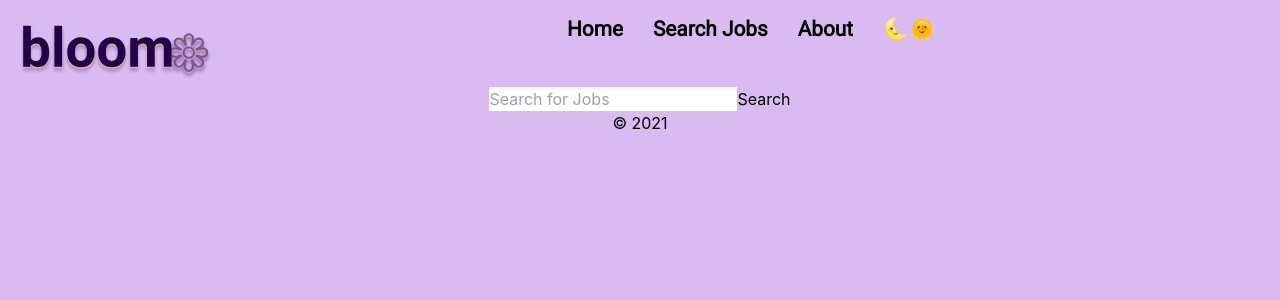
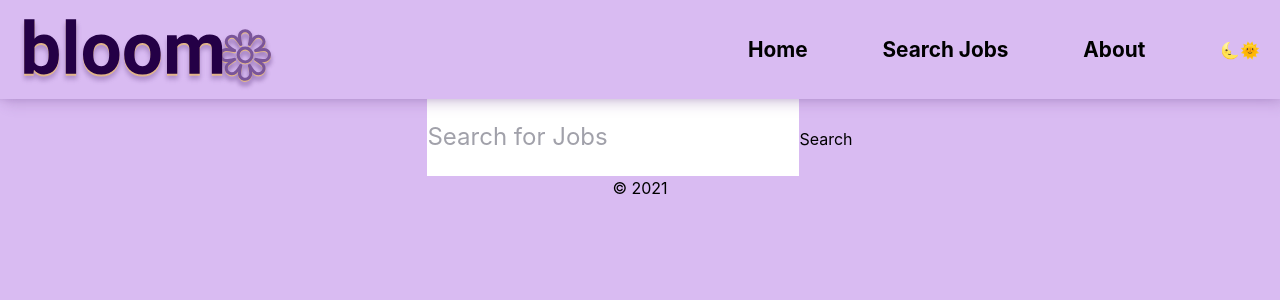
Before and after one commit to Avixph/project-bloom, a React (Create React App) app: page /search in a window 1280 px wide. Shown: the top 300 px of the page. Built offline with nearby package versions, Linux system fonts and the light colour scheme.

Commit message:
Styled Header, Footer, and Joblist

```diff
--- a/src/styles/componentStyles/Footer.css
+++ b/src/styles/componentStyles/Footer.css
@@ -1,4 +1,4 @@
-@import url("https://fonts.googleapis.com/css2?family=Lato&family=Roboto&display=swap");
+/* @import url("https://fonts.googleapis.com/css2?family=Lato&family=Roboto&display=swap"); */
 
 :root {
   --isabelline: #f9f6f2;
@@ -18,12 +18,13 @@
   --text-shadow: 2px 2px 3px rgba(rgba(0, 0, 0, 0.4)), -1px -1px 3px #fff;
 }
 
+/*
 .footerArea {
-  position: -webkit-sticky; /* Safari */
+  position: -webkit-sticky; Safari
   position: sticky;
   bottom: 0;
   padding: 14px 0 5px;
-  text-align: center;
+
   background: var(--mauve);
   box-shadow: var(--lm-footer-shadow);
   border-top: 2px var(--deep-champagne);
@@ -32,4 +33,43 @@
   font-size: 0.75rem;
   color: var(--fourth-color);
   font-weight: 800;
+  text-align: center;
 }
+*/
+
+
+
+/* below is my css code-------------------- */
+
+/* Extra small devices (phones, 600px and down) */
+@media only screen and (max-width: 600px) {}
+
+
+/* Small devices (portrait tablets and large phones, 600px and up) */
+@media only screen and (min-width: 600px) {
+  .footerArea {
+    text-align: center;
+    overflow: hidden;
+    position: fixed;
+    width: 100%;
+    bottom: 0;
+    background-color: var(--mauve);
+    border-top: var(--deep-champagne) solid 2px;
+  }
+
+
+}
+
+/* Medium devices (landscape tablets, 768px and up) */
+@media only screen and (min-width: 768px) {}
+
+/* Large devices (laptops/desktops, 882px and up) */
+@media only screen and (min-width: 882px) {}
+
+
+/* Extra large devices (large laptops and desktops, 1200px and up) */
+@media only screen and (min-width: 1200px) {}
+
+
+/* Extra large devices (large laptops and desktops, 1300px and up) */
+@media only screen and (min-width: 1400px) {}
--- a/src/styles/componentStyles/Header.css
+++ b/src/styles/componentStyles/Header.css
@@ -1,4 +1,4 @@
-@import url("https://fonts.googleapis.com/css2?family=Lato&family=Roboto&display=swap");
+/* @import url("https://fonts.googleapis.com/css2?family=Lato&family=Roboto&display=swap"); */
 
 :root {
   --isabelline: #f9f6f2;
@@ -18,36 +18,36 @@
   --text-shadow: 2px 2px 3px rgba(rgba(0, 0, 0, 0.4)), -1px -1px 3px #fff;
 }
 
-.headerArea {
+/* .headerArea {
   /* height: 85px; */
-  overflow: hidden;
+  /* overflow: hidden;
   position: -webkit-sticky;
   position: sticky;
   top: -16px;
-  z-index: 1;
+  z-index: 1; */
   /* background-color: var(--mauve); */
   /* box-shadow: var(--lm-header-shadow); */
-}
+/* } */
 
 /* .headerArea::after {
   box-shadow: var(--lm-header-shadow);
 } */
 
-.logo {
+/* .logo {
   padding: 6px 0;
   margin-left: 20px;
   overflow: hidden;
   float: left;
-}
+} */
 
-.headerArea nav {
+/* .headerArea nav {
   justify-content: space-between;
   margin-top: 10px;
   margin-right: 20px;
   padding: 4px 0;
-}
+} */
 
-.headerArea nav ul li {
+/* .headerArea nav ul li { */
   /* float: right; */
   /* list-style-type: none;
   display: inline-block;
@@ -57,7 +57,7 @@
   margin-left: 30px;
   font-size: 1.3rem;
   font-weight: 800; */
-  display: inline-block;
+  /* display: inline-block;
   list-style-type: none;
   overflow: hidden;
   margin: 0;
@@ -66,7 +66,136 @@
   font-family: var(--title-font);
   font-size: 1.3rem;
   font-weight: 900;
+} */
+/* header nav ul li a {
+  color: var(--fourth-color);
+} */
+
+
+/* My styling code ---------------------------------------- */
+
+/* Extra small devices (phones, 600px and down) */
+@media only screen and (max-width: 600px) {}
+
+
+/* Small devices (portrait tablets and large phones, 600px and up) */
+@media only screen and (min-width: 600px) {
+  body, html {
+    margin: 0;
+  }
+
+  header {
+    overflow: hidden;
+    position: fixed;
+    width: 100%;
+    top: 0;
+    background-color: var(--mauve);
+    box-shadow: var(--lm-header-shadow);
+  }
+
+  .headerContent, nav ul {
+    display: flex;
+    align-items: center;
+    justify-content: space-between;
+
+  }
+
+  .logo {
+    width: 12rem;
+    padding: 6px 0;
+    margin-left: 20px;
+    overflow: hidden;
+  }
+
+  .headerContent nav{
+    width: 32rem;
+    margin-right: 20px;
+  }
+
+  .headerContent nav ul {
+    list-style-type: none;
+  }
+
+  .headerContent ul li a {
+    color: var(--fourth-color);
+    text-decoration: none;
+    font-weight: bolder;
+    font-size: 1.3rem;
+  }
+
+  .headerContent ul li a:hover {
+    color: var(--deep-champagne);
+  }
+
+  .searchField {
+    display: flex;
+    flex-direction: column;
+    align-items: center;
+    margin-top: 15%;
+  }
+
+  .searchField input {
+    border-radius: 10px;
+    border: 2px solid var(--deep-champagne);
+    outline: none;
+    line-height: 2;
+    padding: 0 7%;
+    font-size: 1.2rem;
+    text-align: center;
+    width: 52%;
+  }
+
+  .searchDivider {
+    margin: 1.5% 0;
+    width: 41%;
+    height: 2px;
+    background-color: var(--deep-champagne);
+
+  }
+
+  .searchField button {
+    color: var(--deep-champagne);
+    background-color: var(--russian-violet);
+    border: none;
+    width: 16%;
+    outline: none;
+    padding: 15px 0;
+    border-radius: 10px;
+
+  }
+
+  /* main div:first-child div:nth-child(2) button {
+    cursor: pointer;
+  } */
+
 }
-header nav ul li a {
-  color: var(--fourth-color);
+
+/* Medium devices (landscape tablets, 768px and up) */
+@media only screen and (min-width: 768px) {}
+
+/* Large devices (laptops/desktops, 882px and up) */
+@media only screen and (min-width: 882px) {}
+
+
+/* Extra large devices (large laptops and desktops, 1200px and up) */
+@media only screen and (min-width: 1200px) {
+  .headerContent nav{
+    margin-right: 20px;
+  }
+
+  .logo{
+    width: 20%;
+  }
+
+  main div:first-child div:nth-child(2) input {
+  font-size: 1.5rem;
+   line-height: 3.2;
+  }
+
+
+
 }
+
+
+/* Extra large devices (large laptops and desktops, 1300px and up) */
+@media only screen and (min-width: 1400px) {}
```
Also changed, not shown: src/styles/componentStyles/SearchJobList.css (+63 -0 lines).
